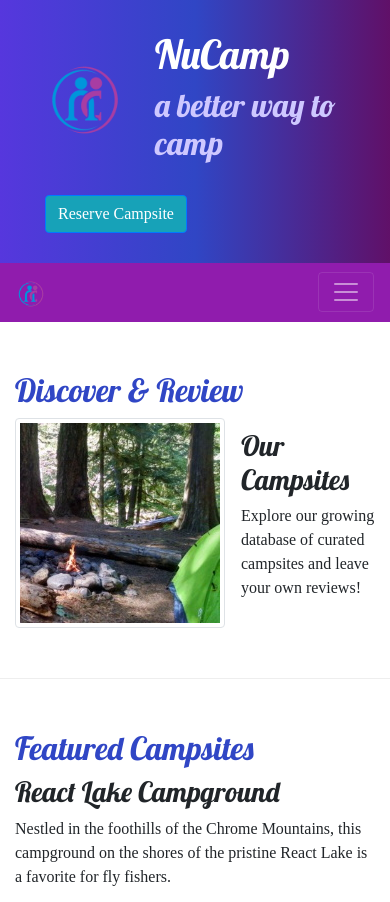
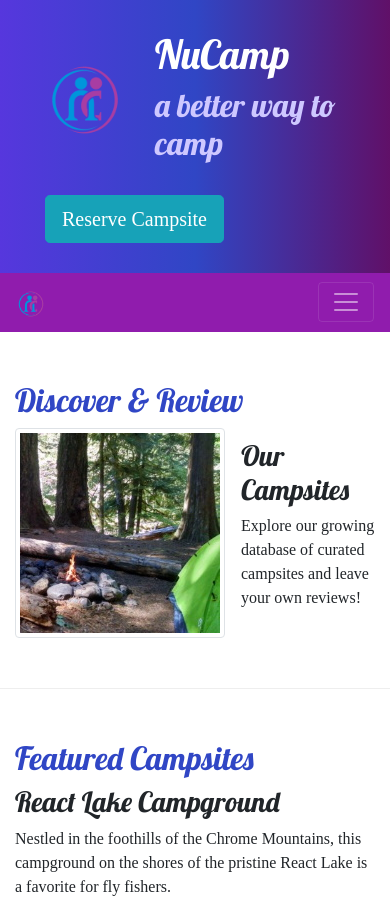
Before and after one commit to lancebierke/nucampsite-index-html, a website: page index.html in a window 390 px wide. Shown: the top 902 px of the page. Drawn offline with nearby package versions, Linux system fonts and the light colour scheme.

Commit message:
Week 2 Asssignment Update

```diff
--- a/index.html
+++ b/index.html
@@ -29,8 +29,8 @@
                     <h1>NuCamp</h1>
                     <h2>a better way to camp</h2>
                 </div>
-                <div class="col col-md-4 col-xl-2 col-xs mt-4">
-                    <a href="#reserveForm" class="btn btn-primary text-white bg-info">Reserve Campsite</a>
+                <div class="col-md-4 col-xl-2 mt-4">
+                    <a href="#reserveForm" class="btn btn-info btn-lg text-white bg-info text-nowrap">Reserve Campsite</a>
                 </div>
             </div>
         </div>
```
